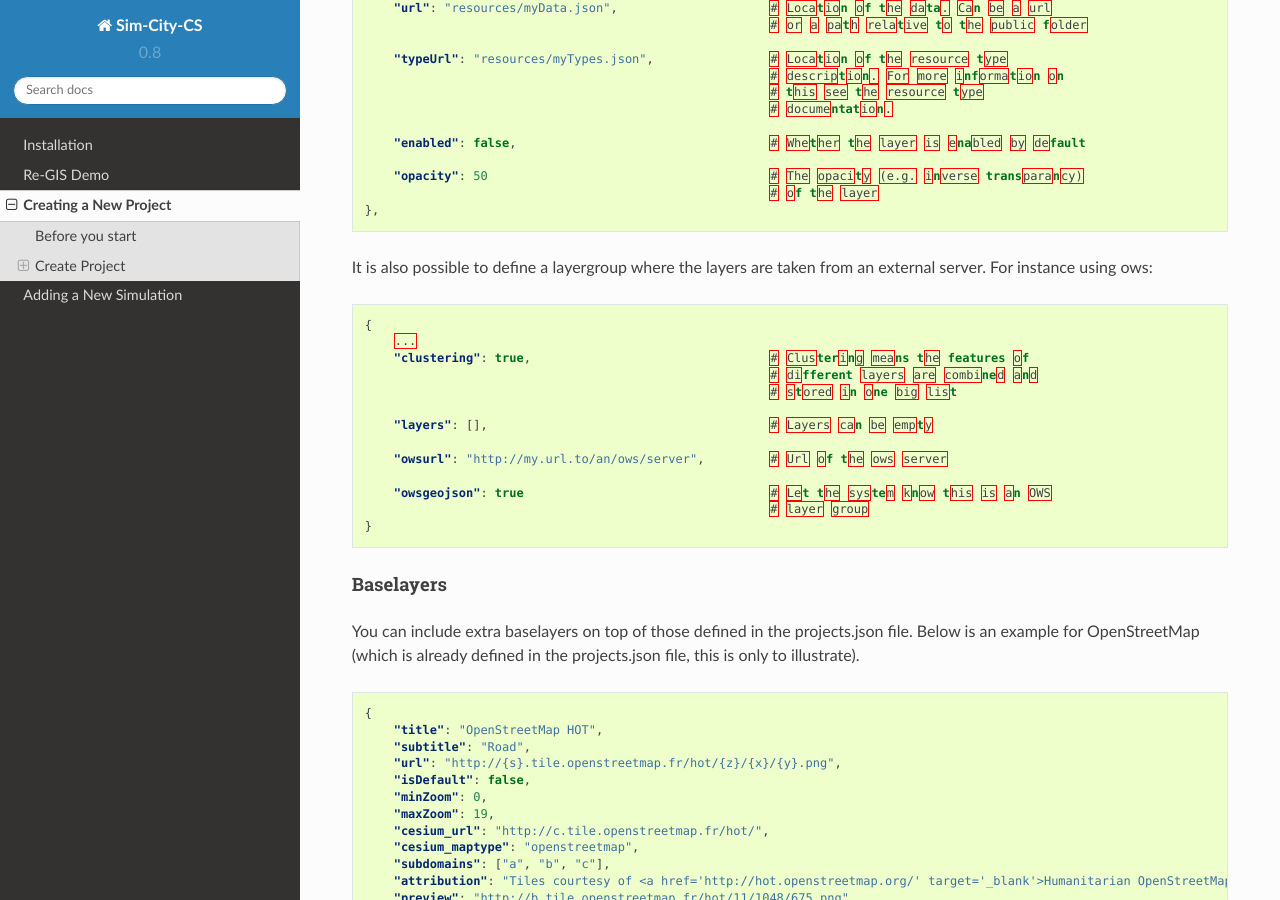
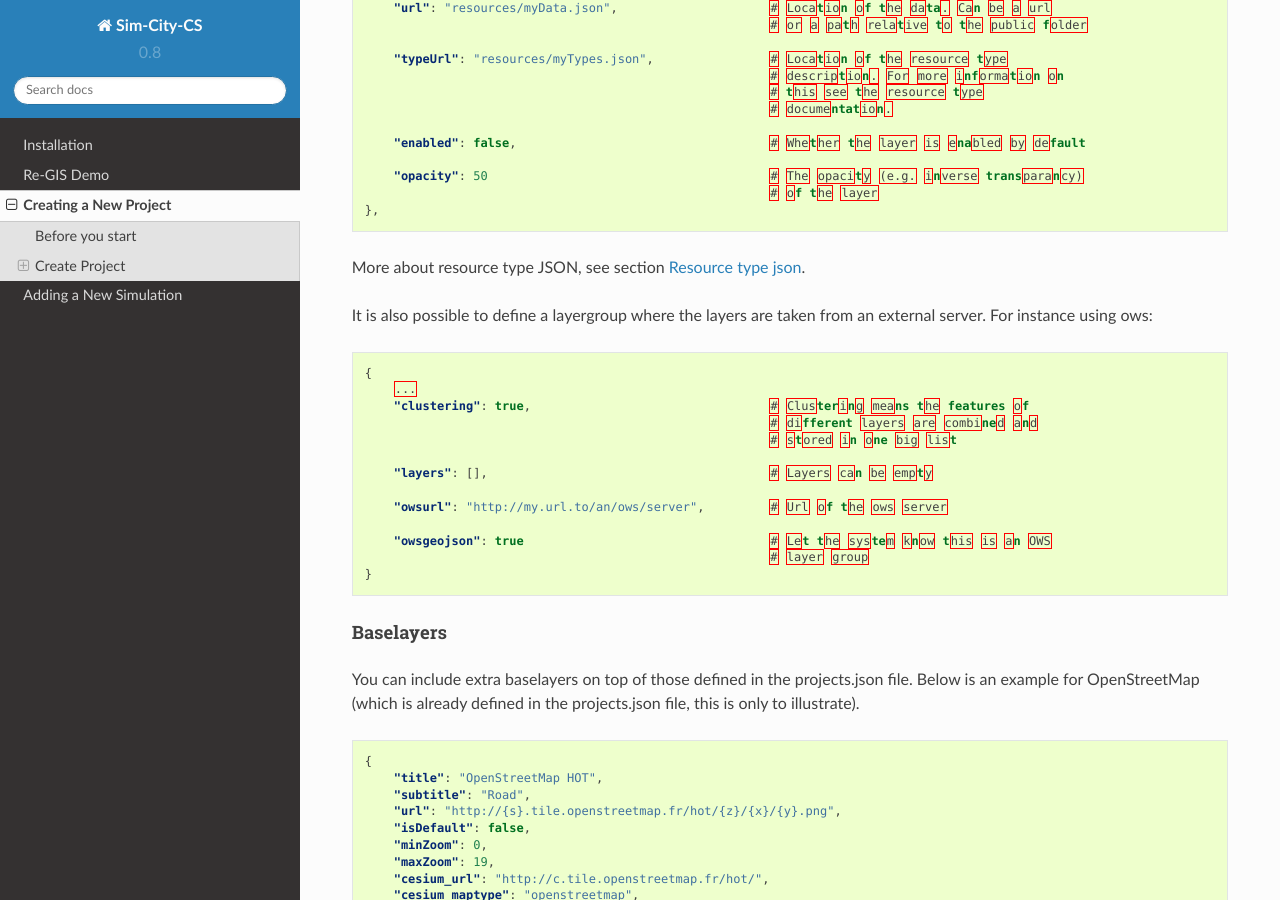
Before and after one commit to ReGIS-org/regis-stack, a Sphinx documentation site: the page built from docs/NewProject.rst, in a window 1280 px wide and 900 px high, scrolled down 3947 px. Built offline with Sphinx 7.4.7 and the Read the Docs theme 2.0.0, drawn with Linux system fonts in a browser that asks for light colours.

Commit message:
Putting reference to resource type json

```diff
--- a/docs/NewProject.rst
+++ b/docs/NewProject.rst
@@ -221,6 +221,8 @@ Example Layer
                                                             # of the layer
     },
 
+More about resource type JSON, see section :ref:`resource-type-json`.
+
 It is also possible to define a layergroup where the layers are taken from an external server. For instance using ows:
 
 .. code:: json
--- a/docs/NewSimulation.rst
+++ b/docs/NewSimulation.rst
@@ -224,6 +224,7 @@ to add this feature to the input layer.
     ]
 
 
+.. _resource-type-json:
 
 Resource type json
 ------------------
```
